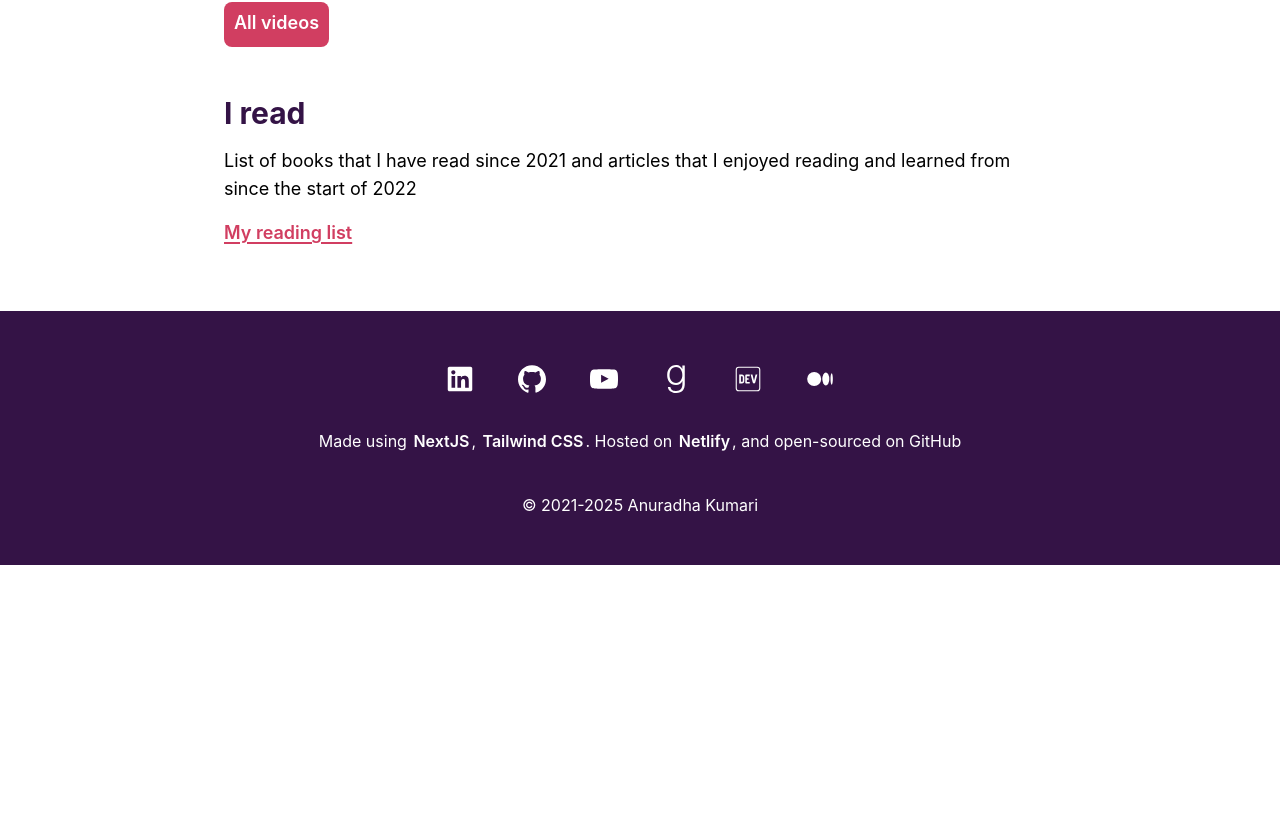
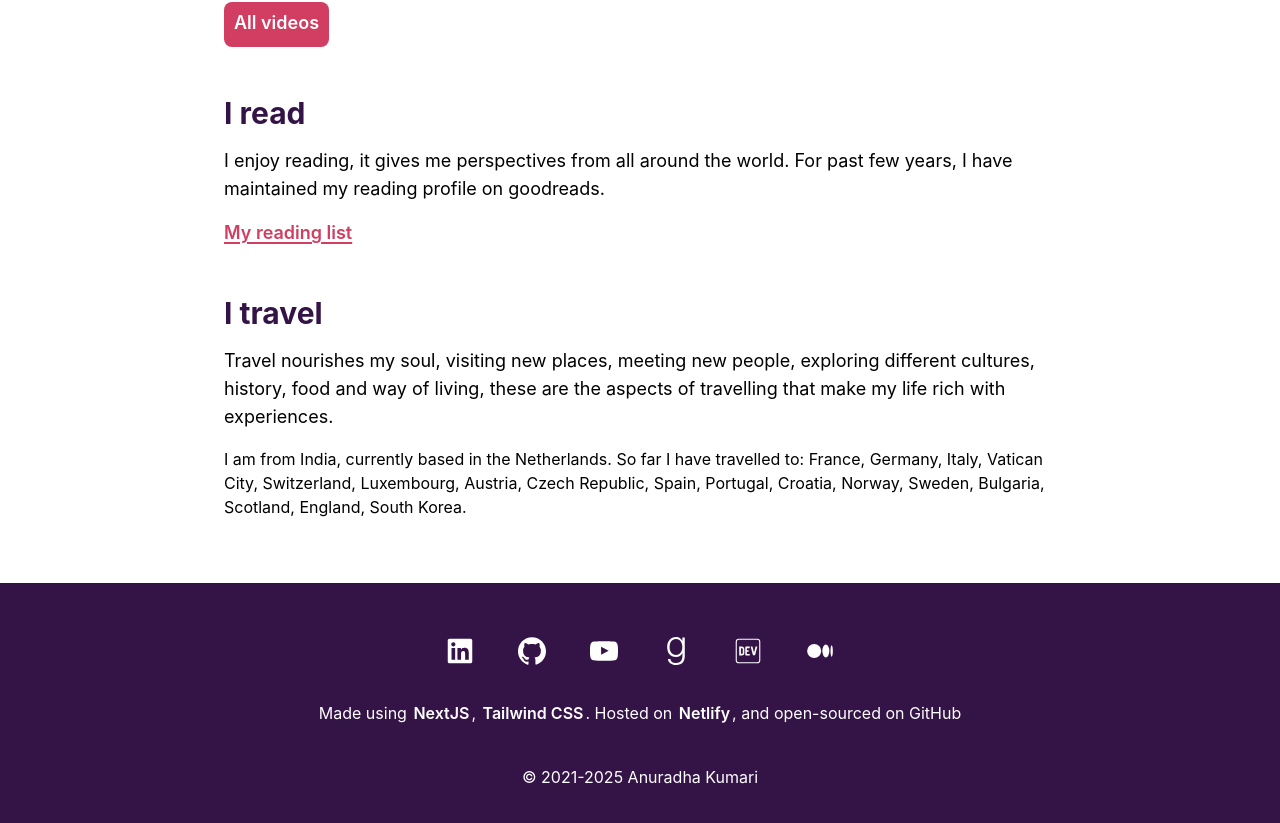
Before and after one commit to anuk79/anuradhakumari, a Next.js app: page / in a window 1280 px wide. Shown: the part 2143-2966 px from the top of the page. Before the commit the page ends 2708 px from the top, so only its background shows below. Built offline with nearby package versions, Linux system fonts and the light colour scheme.

Commit message:
Update index.js

```diff
--- a/pages/index.js
+++ b/pages/index.js
@@ -39,9 +39,16 @@ export default function Home({ posts }) {
       <div className="py-4 w-full">
         <h2 className="py-4 text-3xl font-bold">I read</h2>
         <p className="pb-4 text-lg">
-          List of books that I have read since 2021 and articles that I enjoyed reading and learned from since the start of 2022
+          I enjoy reading, it gives me perspectives from all around the world. For past few years, I have maintained my reading profile on goodreads.
         </p>
         <Link href="/reading-list"><a className="text-lg mb-8 pl-0 lg:mb-0">My reading list</a></Link>
+      </div>
+      <div className="py-4 w-full">
+        <h2 className="py-4 text-3xl font-bold">I travel</h2>
+        <p className="pb-4 text-lg">
+          Travel nourishes my soul, visiting new places, meeting new people, exploring different cultures, history, food and way of living, these are the aspects of travelling that make my life rich with experiences.
+        </p>
+        <p>I am from India, currently based in the Netherlands. So far I have travelled to: France, Germany, Italy, Vatican City, Switzerland, Luxembourg, Austria, Czech Republic, Spain, Portugal, Croatia, Norway, Sweden, Bulgaria, Scotland, England, South Korea.</p>
       </div>
     </section>
   );
```
